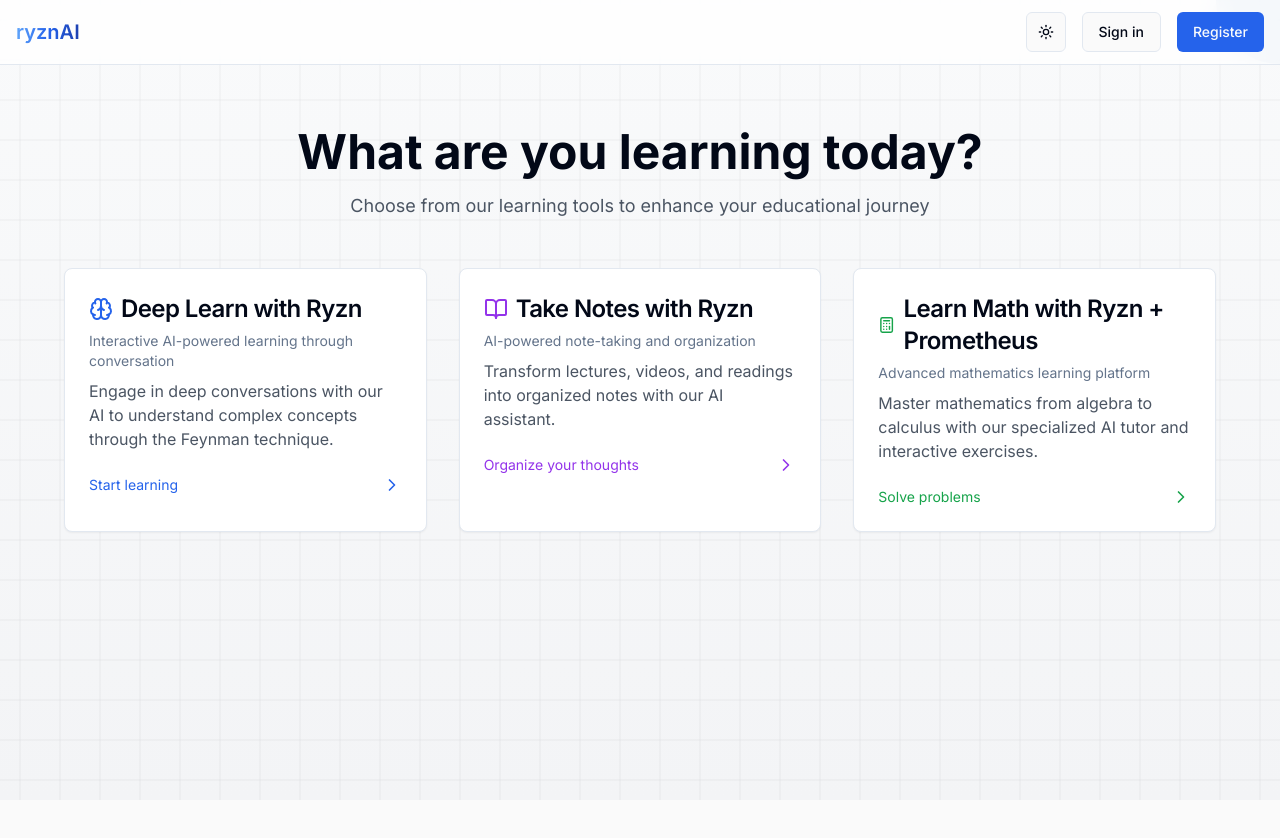
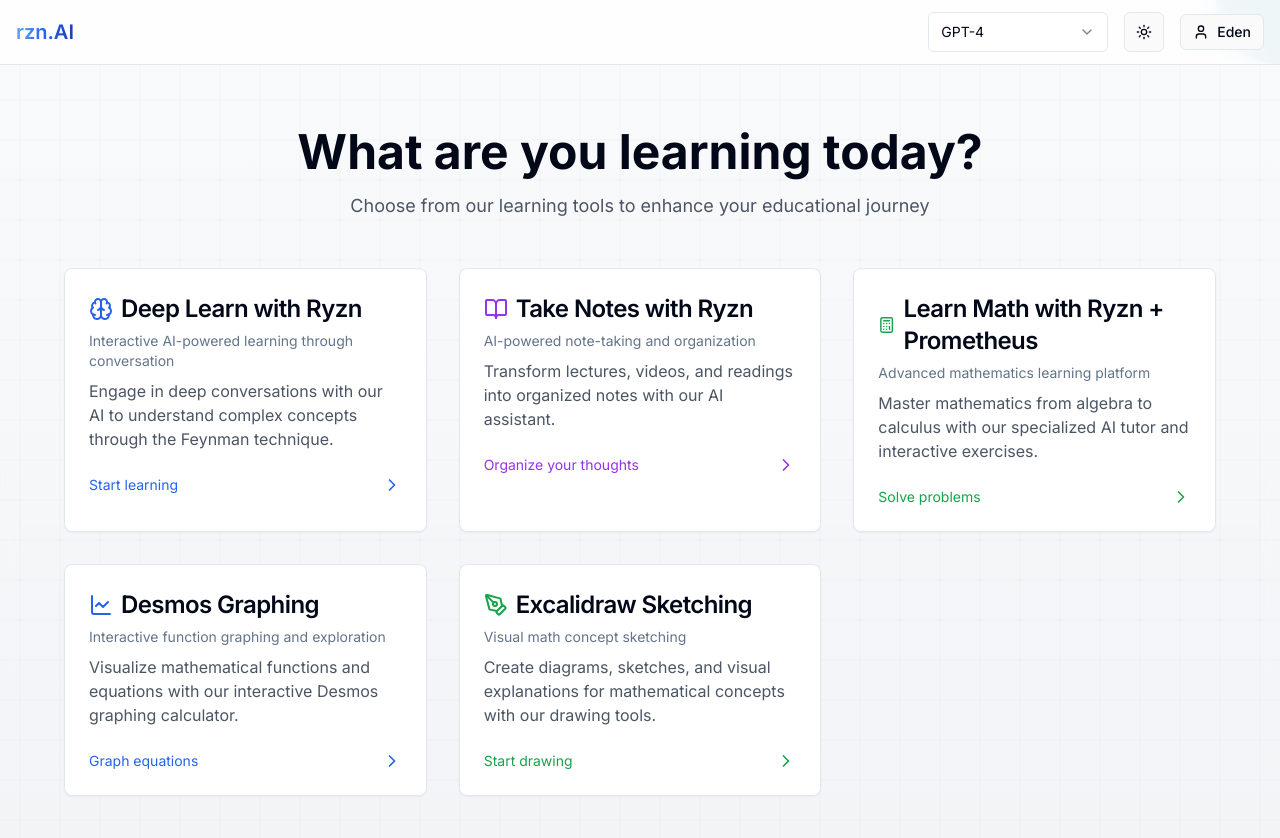
Before and after one commit to 3d3n-ops/rzn.AI, a Next.js app: page /dashboard in a window 1280 px wide. Shown: the top 838 px of the page. Before the commit the page ends 800 px from the top, so only its background shows below. Built offline with nearby package versions, Linux system fonts and the light colour scheme.

Commit message:
updated dashboard without notes

```diff
--- a/app/dashboard/page.tsx
+++ b/app/dashboard/page.tsx
@@ -2,7 +2,16 @@
 
 import { useState } from "react";
 import { useRouter } from "next/navigation";
-import { Brain, BookOpen, Calculator, ChevronRight } from "lucide-react";
+import Link from "next/link";
+import {
+  Brain,
+  BookOpen,
+  Calculator,
+  ChevronRight,
+  User,
+  LineChart,
+  PenTool,
+} from "lucide-react";
 import { Button } from "@/components/ui/button";
 import {
   Card,
@@ -12,16 +21,16 @@ import {
   CardHeader,
   CardTitle,
 } from "@/components/ui/card";
-import { Header } from "../components/Header";
+import { ModelSelector } from "@/components/model-selector";
+import { ThemeToggle } from "@/components/theme-switcher";
 
-// Dashboard component for the main learning interface
 export default function Dashboard() {
   const router = useRouter();
   const [userName, setUserName] = useState("Eden");
 
   const handleTakeNotes = () => {
-    // Navigate to notes
-    router.push("/notes");
+    // Refresh the current view
+    window.location.reload();
   };
 
   const handleDeepLearn = () => {
@@ -29,9 +38,64 @@ export default function Dashboard() {
     router.push("/chat");
   };
 
+  const handleMathVisuals = () => {
+    // Navigate to math visuals with a proper state reset
+    router.push("/math-visuals");
+  };
+
+  const handleDesmos = () => {
+    router.push("/desmos");
+  };
+
+  const handleExcalidraw = () => {
+    router.push("/excalidraw");
+  };
+
   return (
-    <div className="min-h-screen relative">
-      <Header />
+    <div className="min-h-screen bg-gradient-to-b from-gray-50 to-gray-100 dark:from-gray-900 dark:to-gray-800 relative">
+      {/* Net Background Pattern with Blur */}
+      <div className="absolute inset-0 z-0">
+        {/* Blurred overlay */}
+        <div className="absolute inset-0 bg-gradient-to-b from-gray-50/80 to-gray-100/80 dark:from-gray-900/80 dark:to-gray-800/80 backdrop-blur-[8px]"></div>
+
+        {/* Net pattern with reduced opacity */}
+        <div className="absolute inset-0 z-0 opacity-5">
+          <svg width="100%" height="100%" xmlns="http://www.w3.org/2000/svg">
+            <pattern
+              id="net-pattern"
+              width="40"
+              height="40"
+              patternUnits="userSpaceOnUse"
+            >
+              <path
+                d="M0 20 L40 20 M20 0 L20 40"
+                stroke="currentColor"
+                strokeWidth="0.5"
+              />
+            </pattern>
+            <rect width="100%" height="100%" fill="url(#net-pattern)" />
+          </svg>
+        </div>
+      </div>
+
+      {/* Header */}
+      <header className="fixed top-0 w-full bg-white/80 backdrop-blur-md dark:bg-gray-900/80 border-b dark:border-gray-800 z-50">
+        <div className="container mx-auto px-4 h-16 flex items-center justify-between">
+          <Link href="/" className="text-xl font-semibold">
+            <span className="bg-gradient-to-r from-blue-400 via-blue-600 to-blue-800 bg-clip-text text-transparent">
+              rzn.AI
+            </span>
+          </Link>
+          <div className="flex items-center gap-4">
+            <ModelSelector />
+            <ThemeToggle />
+            <Button variant="outline" size="sm" className="gap-2">
+              <User size={16} />
+              <span>{userName}</span>
+            </Button>
+          </div>
+        </div>
+      </header>
 
       {/* Main Content */}
       <main className="container mx-auto px-4 pt-32 pb-16 relative z-10">
@@ -113,7 +177,10 @@ export default function Dashboard() {
             </Card>
 
             {/* Learn Math Card */}
-            <Card className="group hover:shadow-lg transition-all duration-300 hover:translate-y-[-5px] cursor-pointer overflow-hidden">
+            <Card
+              className="group hover:shadow-lg transition-all duration-300 hover:translate-y-[-5px] cursor-pointer overflow-hidden"
+              onClick={handleMathVisuals}
+            >
               <div className="absolute top-0 right-0 w-32 h-32 bg-green-500/10 rounded-full -translate-y-1/2 translate-x-1/2 group-hover:bg-green-500/20 transition-all duration-300"></div>
 
               <CardHeader className="pb-2">
@@ -140,6 +207,68 @@ export default function Dashboard() {
                 <ChevronRight className="h-5 w-5 text-green-600 dark:text-green-400 group-hover:translate-x-1 transition-transform" />
               </CardFooter>
             </Card>
+
+            {/* Desmos Card */}
+            <Card
+              className="group hover:shadow-lg transition-all duration-300 hover:translate-y-[-5px] cursor-pointer overflow-hidden"
+              onClick={handleDesmos}
+            >
+              <div className="absolute top-0 right-0 w-32 h-32 bg-blue-500/10 rounded-full -translate-y-1/2 translate-x-1/2 group-hover:bg-blue-500/20 transition-all duration-300"></div>
+
+              <CardHeader className="pb-2">
+                <CardTitle className="flex items-center gap-2 text-2xl">
+                  <LineChart className="h-6 w-6 text-blue-600 dark:text-blue-400" />
+                  Desmos Graphing
+                </CardTitle>
+                <CardDescription>
+                  Interactive function graphing and exploration
+                </CardDescription>
+              </CardHeader>
+
+              <CardContent>
+                <p className="text-gray-600 dark:text-gray-400">
+                  Visualize mathematical functions and equations with our
+                  interactive Desmos graphing calculator.
+                </p>
+              </CardContent>
+
+              <CardFooter className="flex justify-between items-center">
+                <span className="text-sm text-blue-600 dark:text-blue-400">
+                  Graph equations
+                </span>
+                <ChevronRight className="h-5 w-5 text-blue-600 dark:text-blue-400 group-hover:translate-x-1 transition-transform" />
+              </CardFooter>
+            </Card>
+
+            {/* Excalidraw Card */}
+            <Card
+              className="group hover:shadow-lg transition-all duration-300 hover:translate-y-[-5px] cursor-pointer overflow-hidden"
+              onClick={handleExcalidraw}
+            >
+              <div className="absolute top-0 right-0 w-32 h-32 bg-green-500/10 rounded-full -translate-y-1/2 translate-x-1/2 group-hover:bg-green-500/20 transition-all duration-300"></div>
+
+              <CardHeader className="pb-2">
+                <CardTitle className="flex items-center gap-2 text-2xl">
+                  <PenTool className="h-6 w-6 text-green-600 dark:text-green-400" />
+                  Excalidraw Sketching
+                </CardTitle>
+                <CardDescription>Visual math concept sketching</CardDescription>
+              </CardHeader>
+
+              <CardContent>
+                <p className="text-gray-600 dark:text-gray-400">
+                  Create diagrams, sketches, and visual explanations for
+                  mathematical concepts with our drawing tools.
+                </p>
+              </CardContent>
+
+              <CardFooter className="flex justify-between items-center">
+                <span className="text-sm text-green-600 dark:text-green-400">
+                  Start drawing
+                </span>
+                <ChevronRight className="h-5 w-5 text-green-600 dark:text-green-400 group-hover:translate-x-1 transition-transform" />
+              </CardFooter>
+            </Card>
           </div>
         </div>
       </main>
```
